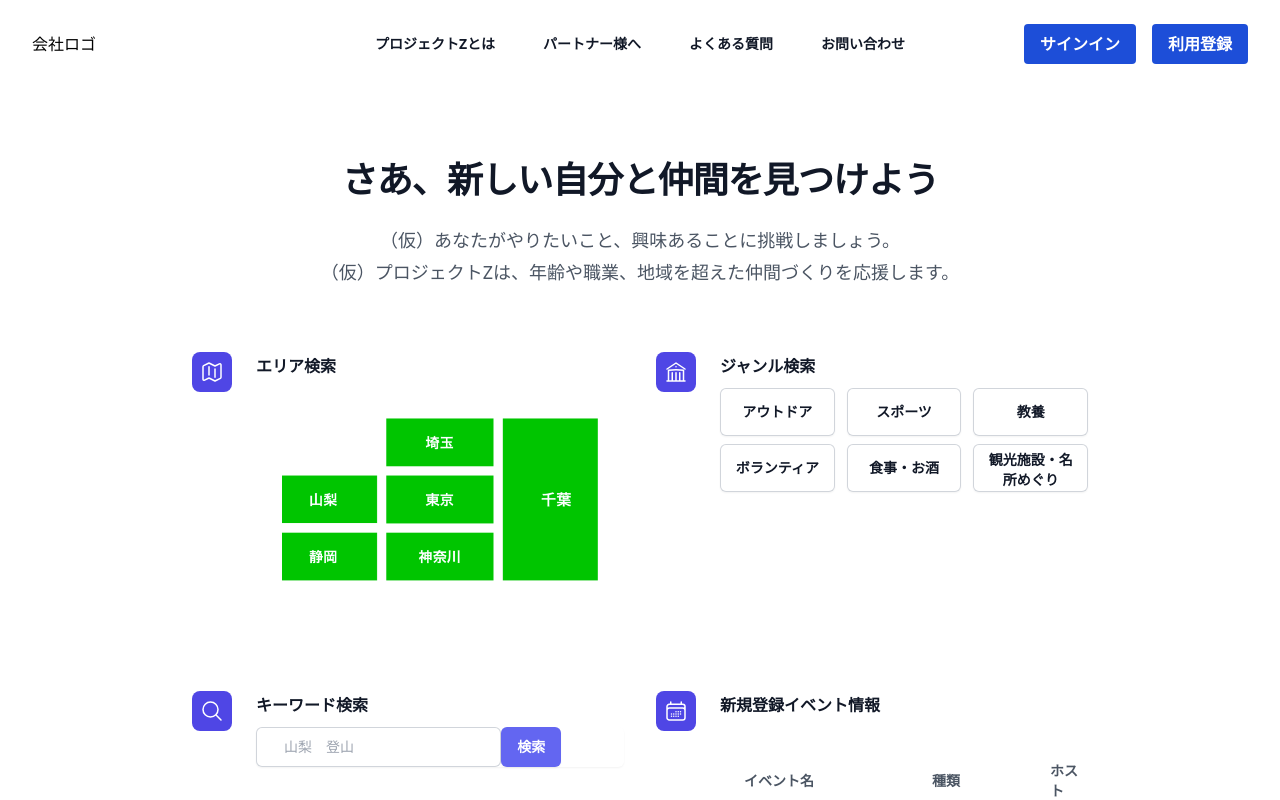
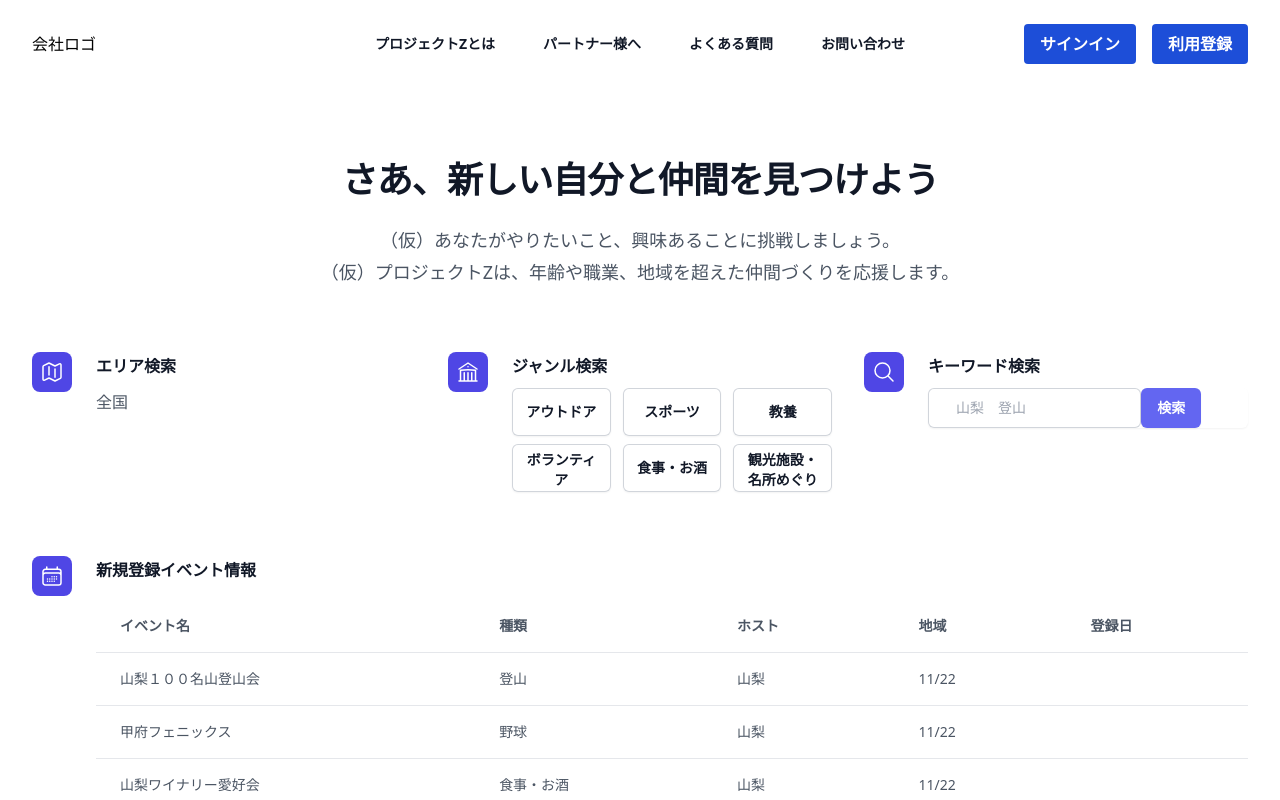
Before and after one commit to DaisukeMiyauchi-nippon/nextjs, a Next.js app: page / in a window 1280 px wide. Shown: the top 800 px of the page. Built offline with nearby package versions, Linux system fonts and the light colour scheme; no server answers.

Commit message:
12/2 データベース周りの開発前

```diff
--- a/src/app/compornents/AreaResearch.tsx
+++ /dev/null
@@ -1,15 +0,0 @@
-import Link from "next/link";
-import React from "react";
-import Image from "next/image";
-import map from "../images/kanto_map.png";
-
-const AreaResearch = () => {
-  return (
-    <div>
-      <Image src={map} alt ="" width ={440} height={640} />
-    </div>
-
-  );
-};
-
-export default AreaResearch;
--- /dev/null
+++ b/src/app/compornents/AreaSearch.tsx
@@ -0,0 +1,59 @@
+"use client"
+import Link from "next/link";
+import React, { useState } from 'react';
+import Image from "next/image";
+import map from "../images/kanto_map.png";
+import { Button } from "@material-tailwind/react";
+
+const Popup = () => {
+  const [checkedItems, setCheckedItems] = useState<{ [key: string]: boolean }>({});
+
+  const handleCheckboxChange = (event: { target: { id: any; checked: any; }; }) => {
+    const { id, checked } = event.target;
+    setCheckedItems({ ...checkedItems, [id]: checked });
+  };
+
+  const handleSearch = () => {
+    const selectedPrefectures = Object.keys(checkedItems).filter((key) => checkedItems[key]);
+    const selectedURL = `resultkeyword?area=${selectedPrefectures.join(',')}`;
+    window.open(selectedURL, '_blank');
+  };
+
+  return (
+    <div>
+          <div className="relative transform overflow-hidden rounded-lg bg-white text-left shadow-xl transition-all sm:my-8 sm:w-full sm:max-w-lg">
+        <div className="bg-white px-4 pb-4 pt-5 sm:p-6 sm:pb-4"></div>
+        <input type="checkbox" id="tokyo" onChange={handleCheckboxChange}/>東京
+        <input type="checkbox" id="kanagawa" onChange={handleCheckboxChange}/>神奈川
+        <input type="checkbox" id="saitama" onChange={handleCheckboxChange}/>埼玉
+        <input type="checkbox" id="chiba" onChange={handleCheckboxChange}/>千葉
+        <input type="checkbox" id ="yamanashi" onChange={handleCheckboxChange}/>山梨
+
+      <button className="mt-3 inline-flex w-full justify-center rounded-md bg-white px-3 py-2 text-sm font-semibold text-gray-900 shadow-sm ring-1 ring-inset ring-gray-300 hover:bg-gray-50 sm:mt-0 sm:w-auto"
+        onClick={handleSearch}
+        >検索</button>
+    </div>
+    </div>
+
+  );
+};
+
+const AreaSearch = () => {
+  const [showPopup, setShowPopup] = useState(false);
+  const togglePopup = () => {
+    setShowPopup(!showPopup);
+  };
+  return (
+    <div>
+      <div>
+        <button
+        onClick={togglePopup}
+        >
+        全国</button>
+        {showPopup && <Popup />}
+      </div>
+      </div>
+  );
+};
+
+export default AreaSearch;
--- a/src/app/compornents/GenreResearch.tsx
+++ b/src/app/compornents/GenreSearch.tsx
@@ -2,7 +2,7 @@
 import Link from "next/link";
 import React, { useState } from "react";
 
-const GenreResearch = () => {
+const GenreSearch = () => {
   const [showPopover, setShowPopover] = useState(false);
 
   return (
@@ -85,4 +85,4 @@ const GenreResearch = () => {
   );
 };
 
-export default GenreResearch;
+export default GenreSearch;
--- a/src/app/compornents/KeywordResearch.tsx
+++ b/src/app/compornents/KeywordSearch.tsx
@@ -6,7 +6,7 @@ type ReseachListProps = {
   items: Item[];
 };
 
-const KeywordResearch = () => {
+const KeywordSearch = () => {
   const [keyword, setKeyword] = useState("");
   const handleSearch = () => {
     window.open(`/resultkeyword?keyword=${keyword}`, "_blank");
@@ -17,7 +17,6 @@ const KeywordResearch = () => {
       <div className="flex relative mt-2 rounded-md shadow-sm">
         <input
           type="text"
-          value={keyword}
           onChange={(e) => setKeyword(e.target.value)}
           className="block w-2/3 rounded-md border-0 py-1.5 pl-7 pr-20 text-gray-900 ring-1 ring-inset ring-gray-300 placeholder:text-gray-400 focus:ring-2 focus:ring-inset focus:ring-indigo-600 sm:text-sm sm:leading-6"
           placeholder="山梨　登山"
@@ -32,4 +31,4 @@ const KeywordResearch = () => {
     </div>
   );
 };
-export default KeywordResearch;
+export default KeywordSearch;
--- a/src/app/page.tsx
+++ b/src/app/page.tsx
@@ -1,32 +1,37 @@
-import { CalendarDaysIcon, BuildingLibraryIcon, FingerPrintIcon, MagnifyingGlassIcon ,MapIcon } from '@heroicons/react/24/outline'
-import KeywordResearch from './compornents/KeywordResearch'
-import GenreResearch from './compornents/GenreResearch'
-import AreaResearch from './compornents/AreaResearch'
-import NewEventInfo from './compornents/NewEventInfo'
+import {
+  CalendarDaysIcon,
+  BuildingLibraryIcon,
+  FingerPrintIcon,
+  MagnifyingGlassIcon,
+  MapIcon,
+} from "@heroicons/react/24/outline";
+import KeywordSearch from "./compornents/KeywordSearch";
+import GenreSearch from "./compornents/GenreSearch";
+import AreaSearch from "./compornents/AreaSearch";
+import NewEventInfo from "./compornents/NewEventInfo";
 
 const features = [
   {
-    name: 'エリア検索',
-    description:<AreaResearch />,
+    name: "エリア検索",
+    description: <AreaSearch />,
     icon: MapIcon,
   },
   {
-    name: 'ジャンル検索',
-    description: <GenreResearch />,
+    name: "ジャンル検索",
+    description: <GenreSearch />,
     icon: BuildingLibraryIcon,
   },
   {
-    name: 'キーワード検索',
-    description:<KeywordResearch />,
+    name: "キーワード検索",
+    description: <KeywordSearch />,
     icon: MagnifyingGlassIcon,
   },
   {
-    name: '新規登録イベント情報',
+    name: "新規登録イベント情報",
     description: <NewEventInfo />,
     icon: CalendarDaysIcon,
   },
-
-]
+];
 
 export default function Example() {
   return (
@@ -41,22 +46,45 @@ export default function Example() {
             （仮）プロジェクトZは、年齢や職業、地域を超えた仲間づくりを応援します。
           </p>
         </div>
-        <div className="mx-auto mt-4 max-w-2xl sm:mt-4 lg:mt-16 lg:max-w-4xl">
-          <dl className="grid max-w-xl grid-cols-1 gap-x-8 gap-y-10 lg:max-w-none lg:grid-cols-2 lg:gap-y-16">
-            {features.map((feature) => (
+        <div className="mx-auto mt-4 max-w-full sm:mt-4 lg:mt-16 lg:max-w-full">
+          <dl className="grid max-w-full grid-cols-1 gap-x-8 gap-y-10 lg:max-w-full lg:grid-cols-3 lg:gap-y-16">
+            {features.slice(0, 3).map((feature) => (
               <div key={feature.name} className="relative pl-16">
                 <dt className="text-base font-semibold leading-7 text-gray-900">
                   <div className="absolute left-0 top-0 flex h-10 w-10 items-center justify-center rounded-lg bg-indigo-600">
-                    <feature.icon className="h-6 w-6 text-white" aria-hidden="true" />
+                    <feature.icon
+                      className="h-6 w-6 text-white"
+                      aria-hidden="true"
+                    />
                   </div>
                   {feature.name}
                 </dt>
-                <dd className="mt-2 text-base leading-7 text-gray-600">{feature.description}</dd>
+                <dd className="mt-2 text-base leading-7 text-gray-600">
+                  {feature.description}
+                </dd>
               </div>
             ))}
+            <div className="lg:col-span-3">
+            {features.slice(3).map((feature) => (
+              <div key={feature.name} className="relative pl-16">
+                <dt className="text-base font-semibold leading-7 text-gray-900">
+                  <div className="absolute left-0 top-0 flex h-10 w-10 items-center justify-center rounded-lg bg-indigo-600">
+                    <feature.icon
+                      className="h-6 w-6 text-white"
+                      aria-hidden="true"
+                    />
+                  </div>
+                  {feature.name}
+                </dt>
+                <dd className="mt-2 text-base leading-7 text-gray-600">
+                  {feature.description}
+                </dd>
+              </div>
+            ))}
+            </div>
           </dl>
         </div>
       </div>
     </div>
-  )
+  );
 }
```
